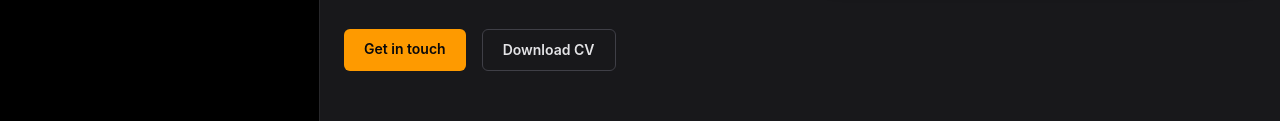
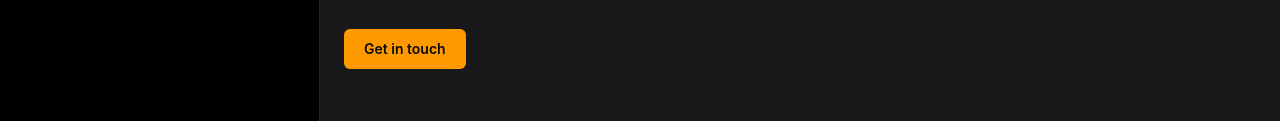
Before and after one commit to zahirulislam04/portfolio, an Astro site: page / in a window 1280 px wide. Shown: the part 566-687 px from the top of the page. Built offline with nearby package versions, Linux system fonts and the light colour scheme; Astro itself is replaced by a stand-in of ours.

Commit message:
disabled download cv button

```diff
--- a/src/components/Hero.astro
+++ b/src/components/Hero.astro
@@ -39,13 +39,6 @@
         >
           Get in touch
         </a>
-        <a
-          href="/resume.pdf"
-          download
-          class="rounded-md border border-zinc-700 px-5 py-2.5 text-sm font-semibold text-zinc-200 transition hover:border-zinc-500 hover:text-white"
-        >
-          Download CV
-        </a>
       </div>
     </div>
 
```
